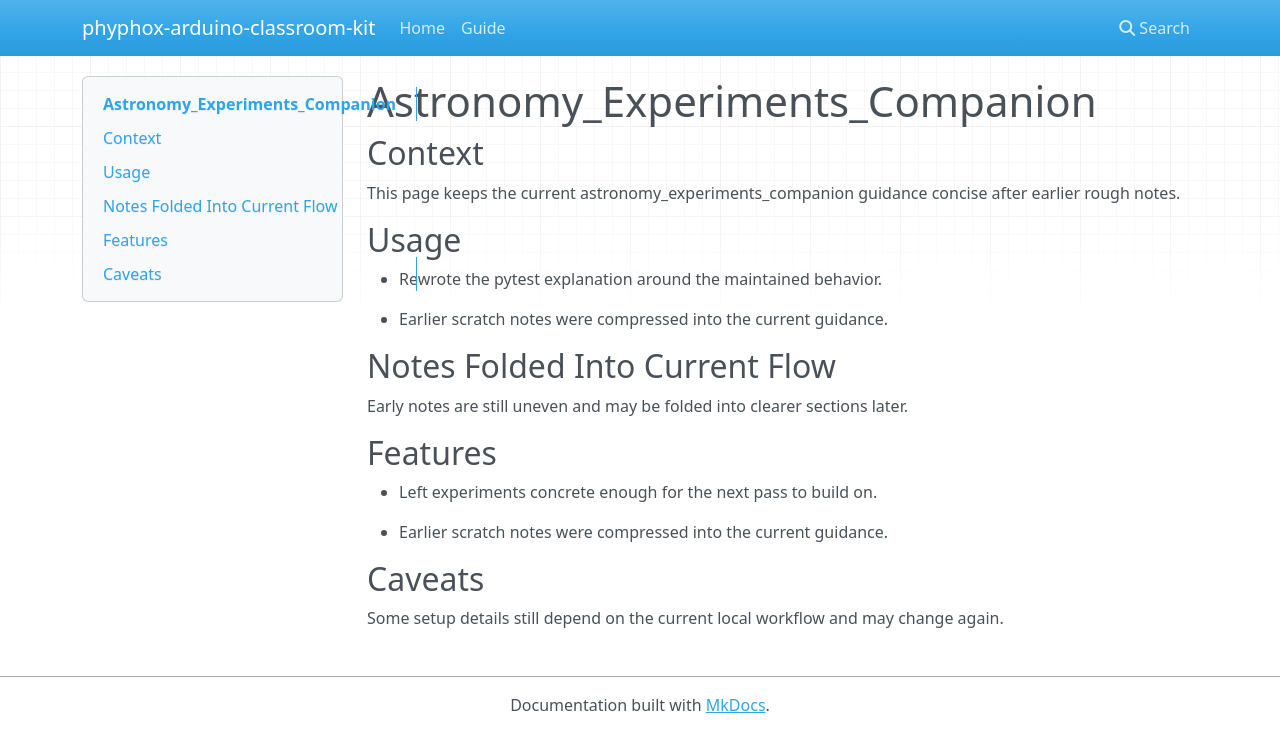
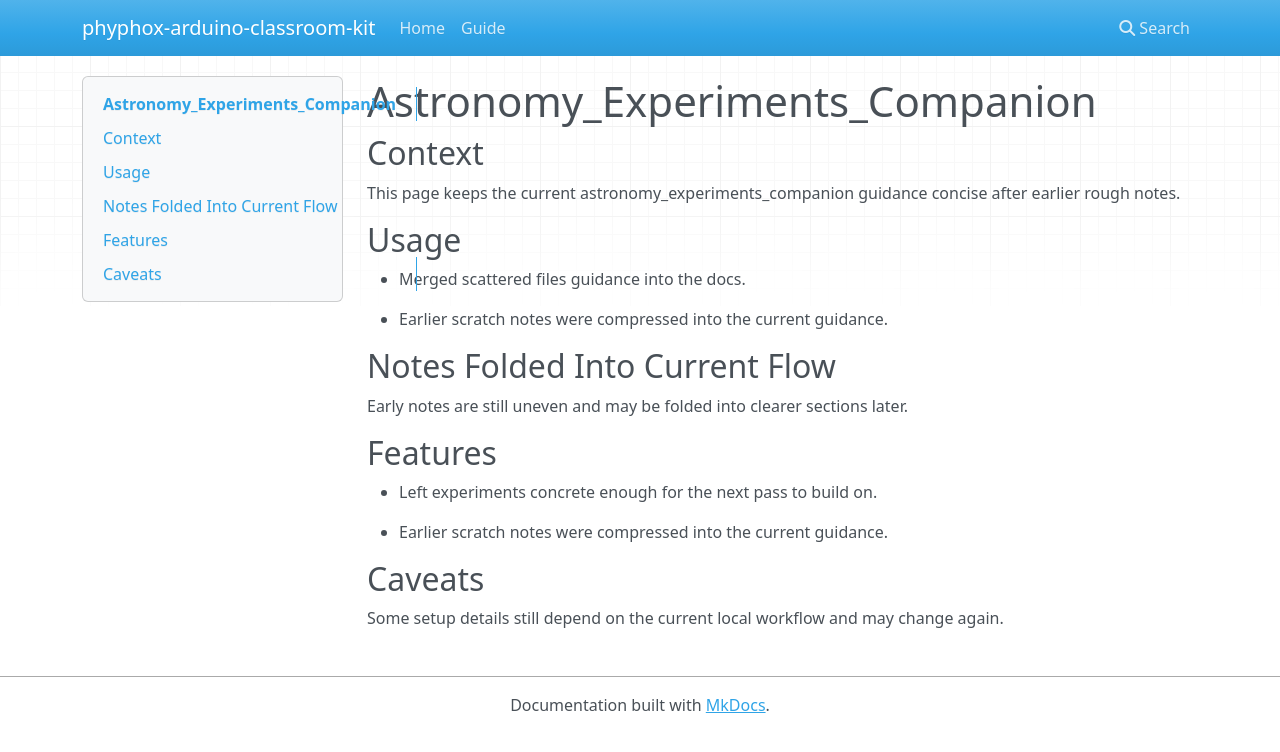
Before and after one commit to sebastianspicker/phyphox-arduino-classroom-kit, an MkDocs documentation site: the page built from docs/ASTRONOMY_EXPERIMENTS_COMPANION.md, in a window 1280 px wide. Shown: the top 752 px of the page. Built offline with MkDocs 1.6.1, drawn with Linux system fonts in a browser that asks for light colours; nearby versions of some CDN libraries.

```diff
--- a/docs/ASTRONOMY_EXPERIMENTS_COMPANION.md
+++ b/docs/ASTRONOMY_EXPERIMENTS_COMPANION.md
@@ -5,7 +5,7 @@
 This page keeps the current astronomy_experiments_companion guidance concise after earlier rough notes.
 
 ## Usage
-- Rewrote the pytest explanation around the maintained behavior.
+- Merged scattered files guidance into the docs.
 
 - Earlier scratch notes were compressed into the current guidance.
 
```
Also changed, not shown: README.md (+6 -4 lines), docs/README.md (+1 -1 lines).
